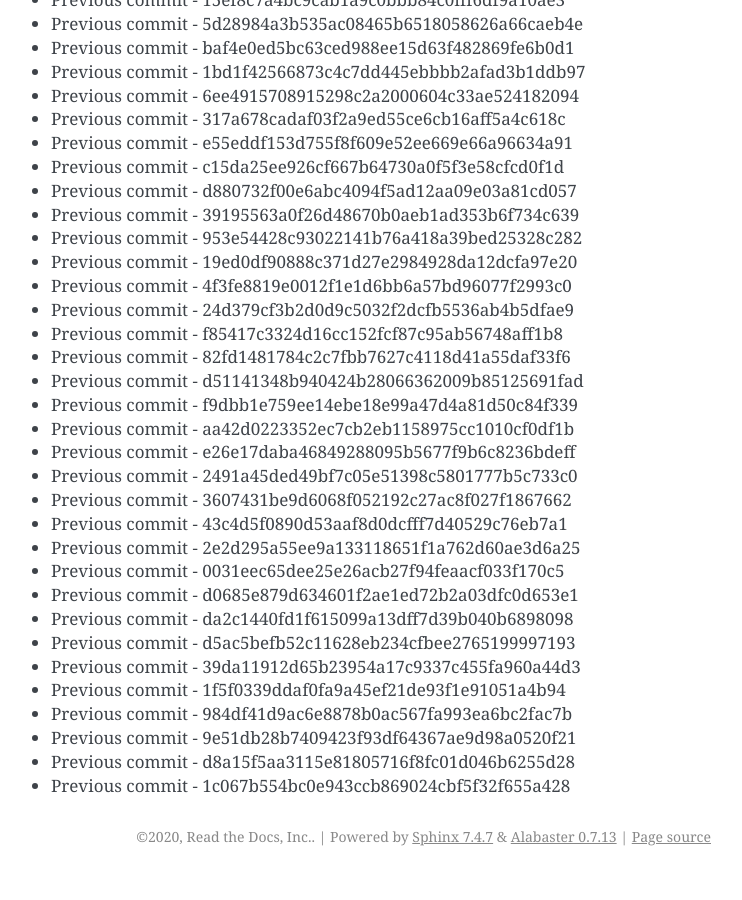
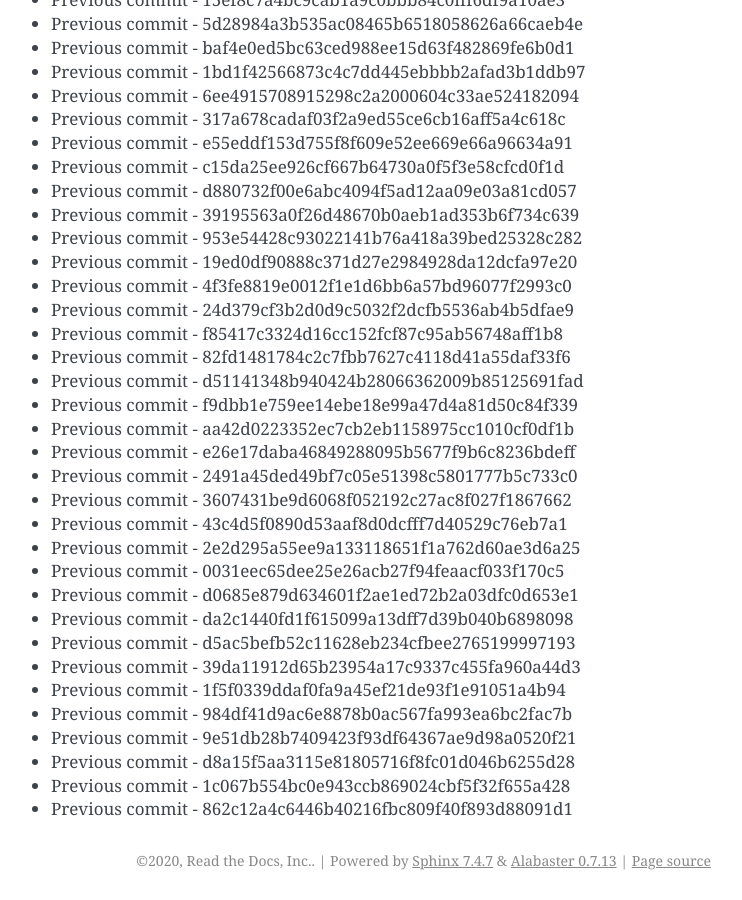
Before and after one commit to readthedocs/rtd-git-stresstest, a Sphinx documentation site: the page built from docs/updates.rst, in a window 1280 px wide and 900 px high, scrolled down 37112 px. Shown: the whole window, without its empty margins (399-1141 px from the left). Built offline with Sphinx 7.4.7, drawn with Linux system fonts in a browser that asks for light colours; before the commit the page ends 37988 px from its top, so only the background shows below that.

Commit message:
Generating commit from previous: 862c12a4c6446b40216fbc809f40f893d88091d1

```diff
--- a/docs/updates.rst
+++ b/docs/updates.rst
@@ -1591,3 +1591,4 @@ It can be tested for any performance characteristics.
 * Previous commit - 9e51db28b7409423f93df64367ae9d98a0520f21
 * Previous commit - d8a15f5aa3115e81805716f8fc01d046b6255d28
 * Previous commit - 1c067b554bc0e943ccb869024cbf5f32f655a428
+* Previous commit - 862c12a4c6446b40216fbc809f40f893d88091d1
```
